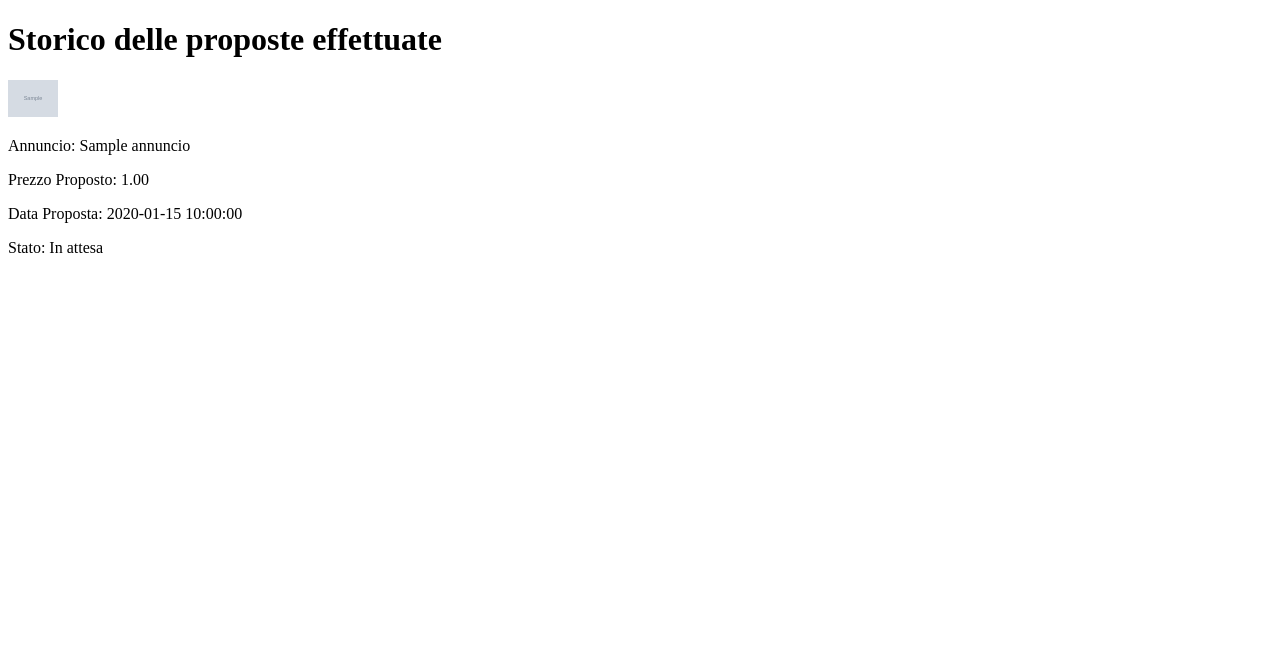
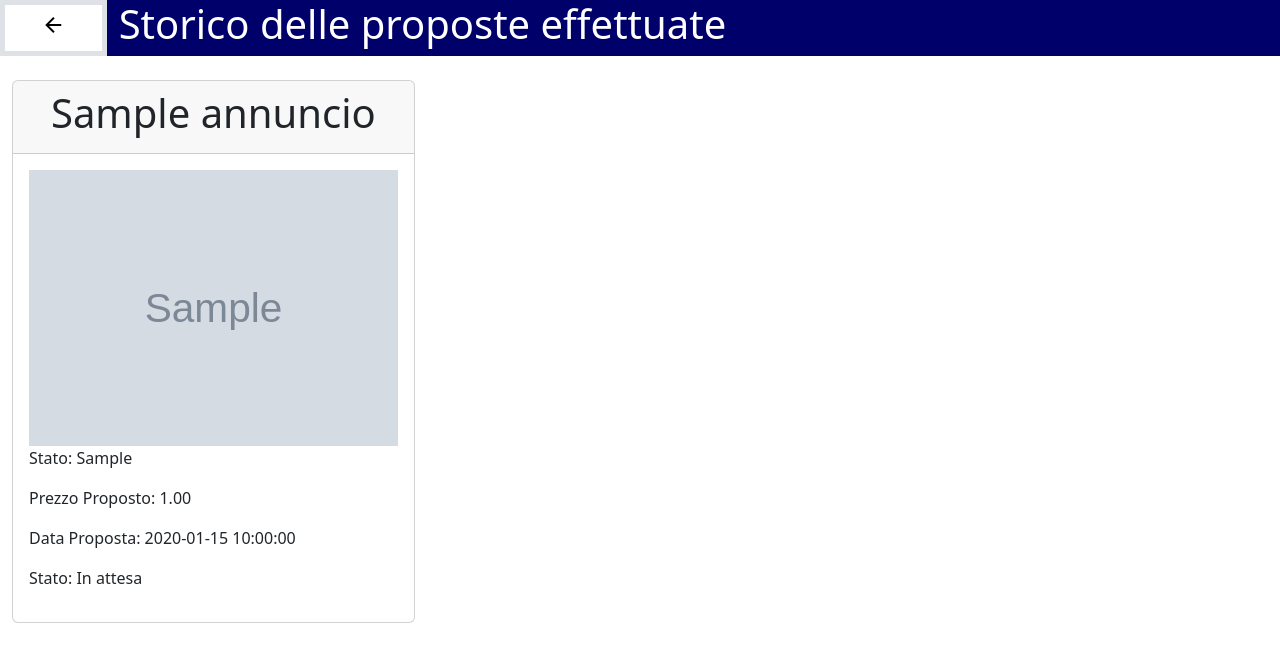
Before and after one commit to Pancarre/Mercato_Meucci, a PHP site: page /frontEnd/storicoProposte.php in a window 1280 px wide. Shown: the top 662 px of the page. Run offline with PHP 8.4, Linux system fonts and the light colour scheme; the visitor is signed in with stand-in values (Sample User, id 1); data comes from the database, SQL or seed files in the repository; both versions use the stored data as it was after the commit; tables that the repository leaves empty hold one stand-in row (values such as "Sample post"); grey boxes marked "Sample" are stand-in pictures.

Commit message:
forse ultima versione ma manca profilo

```diff
--- a/backEnd/scriptInserisciFile.php
+++ b/backEnd/scriptInserisciFile.php
@@ -40,15 +40,16 @@ if(move_uploaded_file($_FILES["imgprofilo"]["tmp_name"], $target_file)){
 
     if(!$result){
 
-        $_SESSION["error"] = "Errore durante l'inserimento annuncio";
+        $_SESSION["errore"] = "Errore durante l'inserimento annuncio";
     }
 
     header("Location: ../frontEnd/home.php");
 
 } else {
 
-    $_SESSION["error"] = "Errore durante il caricamento dell'immagine";
+    $_SESSION["errore"] = "Errore durante il caricamento dell'immagine";
 
+    header("Location: ../frontEnd/home.php");
 }
 
 
--- a/frontEnd/registrazione.php
+++ b/frontEnd/registrazione.php
@@ -84,6 +84,7 @@ $result = $conn->query($sql);
                     <?php
                         if(isset($_SESSION["errore"])){
                             echo "<br><h3 class='text-danger'>Errore: " . $_SESSION["errore"] . "</h3>";
+                            unset($_SESSION["errore"]);
                         }
                     ?>
                 </form>
--- a/frontEnd/storicoProposte.php
+++ b/frontEnd/storicoProposte.php
@@ -9,10 +9,36 @@ include "../backEnd/check_session.php";
 <head>
 <meta charset="UTF-8">
     <meta name="viewport" content="width=device-width, initial-scale=1.0">
-    <title>Storico delle Proposte Effettuate</title>
+    <link href="https://cdn.jsdelivr.net/npm/bootstrap@5.3.3/dist/css/bootstrap.min.css" rel="stylesheet" integrity="sha384-QWTKZyjpPEjISv5WaRU9OFeRpok6YctnYmDr5pNlyT2bRjXh0JMhjY6hW+ALEwIH" crossorigin="anonymous">
+    <link rel="stylesheet" href="https://fonts.googleapis.com/css2?family=Material+Symbols+Outlined:opsz,wght,FILL,GRAD@24,400,0,0" />
+    <link rel="stylesheet" href="../style/storicoProposte.css">
+    <title>Document</title>
 </head>
 <body>
+
+<div class="container-fluid">
+
+<div class="row">
+    <div class="col-1 text-center pt-2 pb-2 border border-5" id="arrow-back">
+
+
+        <a href="./home.php">
+
+            <div id="arrow-back">
+                <span class="material-symbols-outlined">
+                    arrow_back
+                </span>
+            </div>
+        </a>
+
+    </div>
+    <div class="col-11" id="blue">
         <h1>Storico delle proposte effettuate</h1>
+    </div>
+</div>
+</div>
+
+
     <?php
 
     $username = $_SESSION['username'];
@@ -23,8 +49,7 @@ include "../backEnd/check_session.php";
         $row = $result->fetch_assoc();
         $id_utente = $row["id"];
     }
-
-    $sql = "SELECT proposta.*, annuncio.image, annuncio.nome AS annuncioNome, stato.nome AS statoNome
+    $sql = "SELECT proposta.*, annuncio.*, stato.nome AS statoNome
             FROM proposta
             JOIN annuncio ON proposta.id_annuncio = annuncio.id_annuncio
             JOIN stato ON proposta.id_stato = stato.id
@@ -35,17 +60,29 @@ include "../backEnd/check_session.php";
         echo "Errore nella query: " . $conn->error;
     } else if ($result->num_rows > 0) {
         while ($row = $result->fetch_assoc()) {
+            echo "<div class='container-fluid col-4 float-start mt-4'>";
+            echo "<div class='card' id='card'>";
+            echo "<div class='card-header text-center'><h1>".$row["nome"]."</h1></div>";
+            echo "<div class='card-body'>";
+
+                        echo "<div >";
+                            echo "<a href='./dettagliAnnuncio.php?id=" . $row["id_annuncio"] . "&from=storico'>";
+                            echo "<img src='" . $row["image"] . "' class='img-fluid' alt='immagine annuncio'>"; // 'img-fluid' per rendere l'immagine reattiva
+                            echo "</a>";
+                        echo "</div>";
                         echo "<div>";
-            echo "<img src='" . $row["image"] . "' width='50px'>";
-            echo "<p>Annuncio: " . $row["annuncioNome"] . "</p>";
+                            echo "<p>Stato: " . $row["stato_di_disponibilità"]  . "</p>";
                             echo "<p>Prezzo Proposto: " . $row["prezzo_proposto"] . "</p>";
                             echo "<p>Data Proposta: " . $row["data_proposta"] . "</p>";
                             echo "<p>Stato: " . $row["statoNome"] . "</p>";
                         echo "</div>";
+
+            echo "</div>";
+        echo "</div>";
+
         }
     } else {
-        echo "<p>Non ci sono proposte per questo utente.</p>";
-        echo "<a href='./home.php'>torna a home</a>";
+        echo "<p class='text-center'>Non ci sono proposte per questo utente.</p>";
     }
 
     ?>
--- /dev/null
+++ b/style/storicoProposte.css
@@ -0,0 +1,32 @@
+#card{
+
+    width: 100%;
+
+
+}
+#card-body{
+
+    flex-direction: row;
+
+}
+
+.card-btn{
+
+    min-width: 70%;
+
+
+}
+
+#blue{
+
+    background-color: rgb(0, 0, 106);
+    color: white;
+
+}
+
+#arrow-back{
+
+    color: black;
+    background-color: white;
+
+}
```
Also changed, not shown: Market_Meucci.sql (+25 -25 lines), backEnd/inviaProposta.php (+6 -3 lines), frontEnd/dettagliAnnuncio.php (+10 -3 lines), uploads/image.jpg (added). Lines whose indentation alone changed are shown as unchanged.
